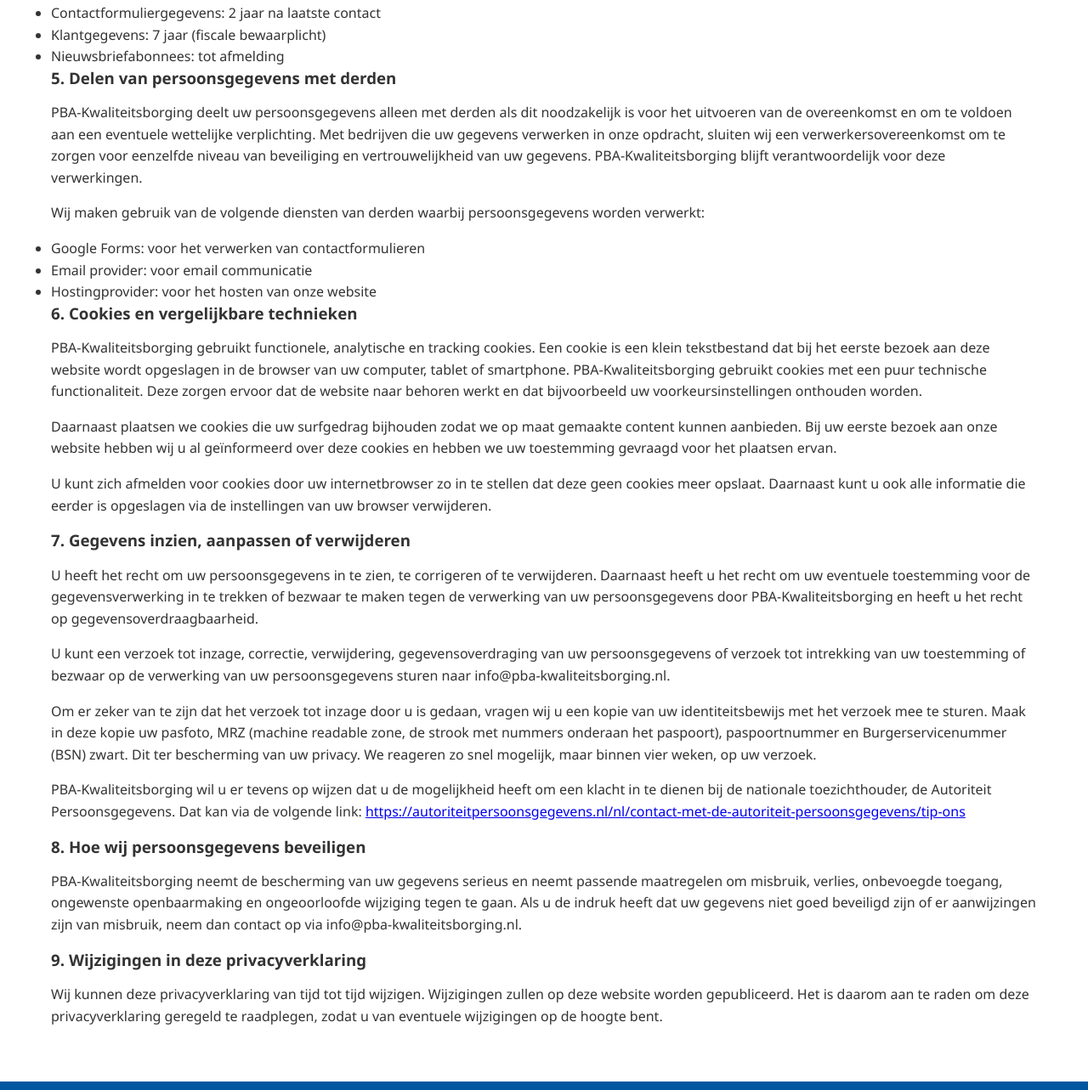
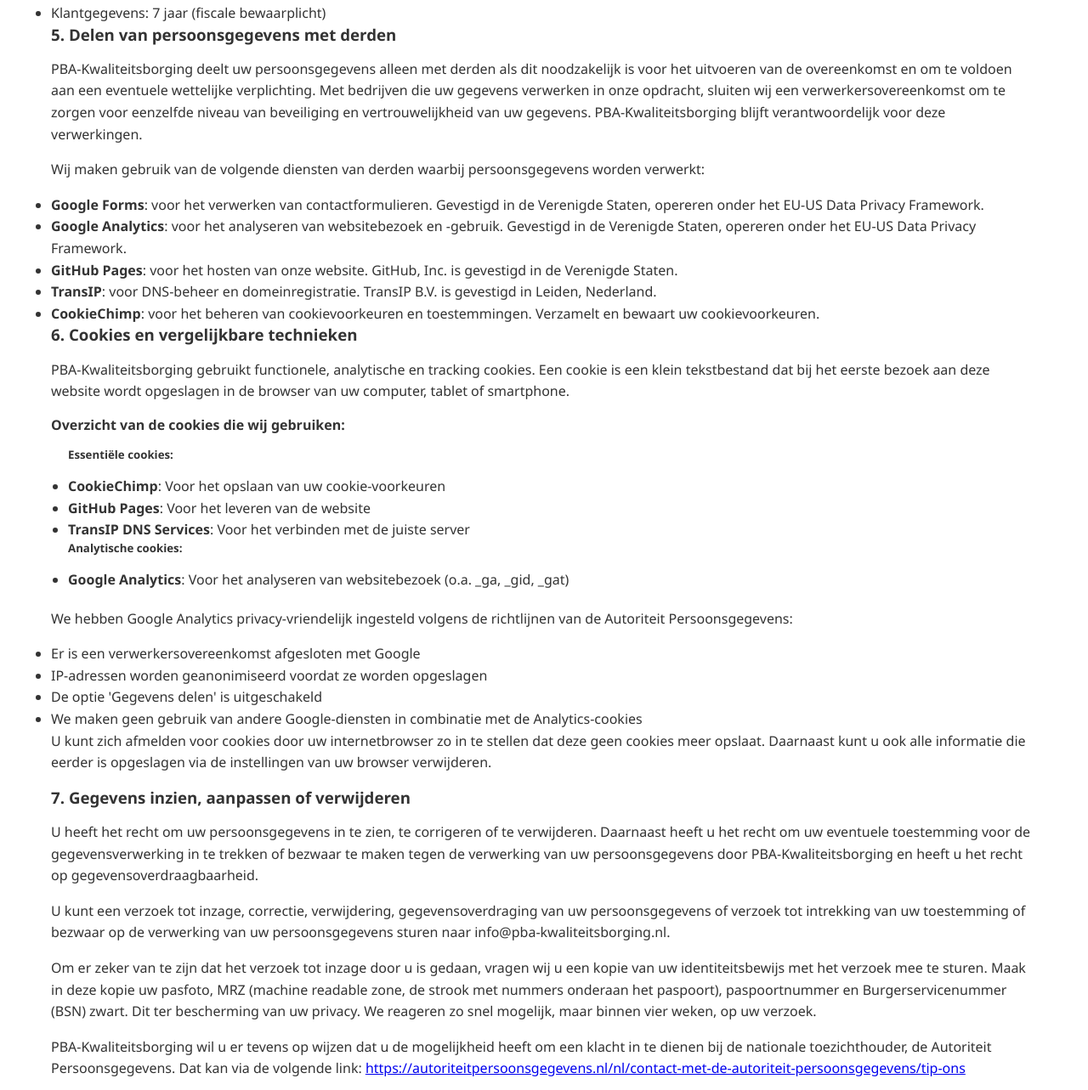
Before and after one commit to youripullens/pba, a plain HTML site: page privacy-policy/index.html in a window 1280 px wide. Shown: the part 1514-2797 px from the top of the page at 85% size. Drawn offline with Linux system fonts and the light colour scheme; a script that the page names is missing.

Commit message:
updated privacy policy

```diff
--- a/privacy-policy/index.html
+++ b/privacy-policy/index.html
@@ -53,7 +53,7 @@
       <p>PBA-Kwaliteitsborging<br>
         Ing. Misha Pullens<br>
         Email: info@pba-kwaliteitsborging.nl<br>
-        Telefoon: +31 (0) XX XXX XX XX</p>
+        Telefoon: +31 (0) 6 54 91 65 08</p>
     </div>
 
     <h3>2. Persoonsgegevens die wij verwerken</h3>
@@ -75,7 +75,6 @@
       <li>Om contact met u op te nemen naar aanleiding van een informatieverzoek</li>
       <li>Om onze dienstverlening uit te kunnen voeren</li>
       <li>Het afhandelen van uw betaling</li>
-      <li>Verzenden van onze nieuwsbrief (alleen met expliciete toestemming)</li>
       <li>U te informeren over wijzigingen van onze diensten en producten</li>
       <li>Om onze website te verbeteren</li>
     </ul>
@@ -83,7 +82,7 @@
     <p>De grondslagen voor de verwerking van uw persoonsgegevens zijn:</p>
     <ul>
       <li>Uitvoering van de overeenkomst: voor diensten die u bij ons afneemt</li>
-      <li>Toestemming: voor het gebruik van het contactformulier en het ontvangen van de nieuwsbrief</li>
+      <li>Toestemming: voor het gebruik van het contactformulier</li>
       <li>Gerechtvaardigd belang: voor het verbeteren van onze website en dienstverlening</li>
       <li>Wettelijke verplichting: om te voldoen aan onze fiscale bewaarplicht</li>
     </ul>
@@ -93,7 +92,6 @@
     <ul>
       <li>Contactformuliergegevens: 2 jaar na laatste contact</li>
       <li>Klantgegevens: 7 jaar (fiscale bewaarplicht)</li>
-      <li>Nieuwsbriefabonnees: tot afmelding</li>
     </ul>
 
     <h3>5. Delen van persoonsgegevens met derden</h3>
@@ -101,15 +99,39 @@
 
     <p>Wij maken gebruik van de volgende diensten van derden waarbij persoonsgegevens worden verwerkt:</p>
     <ul>
-      <li>Google Forms: voor het verwerken van contactformulieren</li>
-      <li>Email provider: voor email communicatie</li>
-      <li>Hostingprovider: voor het hosten van onze website</li>
+      <li><strong>Google Forms</strong>: voor het verwerken van contactformulieren. Gevestigd in de Verenigde Staten, opereren onder het EU-US Data Privacy Framework.</li>
+      <li><strong>Google Analytics</strong>: voor het analyseren van websitebezoek en -gebruik. Gevestigd in de Verenigde Staten, opereren onder het EU-US Data Privacy Framework.</li>
+      <li><strong>GitHub Pages</strong>: voor het hosten van onze website. GitHub, Inc. is gevestigd in de Verenigde Staten.</li>
+      <li><strong>TransIP</strong>: voor DNS-beheer en domeinregistratie. TransIP B.V. is gevestigd in Leiden, Nederland.</li>
+      <li><strong>CookieChimp</strong>: voor het beheren van cookievoorkeuren en toestemmingen. Verzamelt en bewaart uw cookievoorkeuren.</li>
     </ul>
 
     <h3>6. Cookies en vergelijkbare technieken</h3>
-    <p>PBA-Kwaliteitsborging gebruikt functionele, analytische en tracking cookies. Een cookie is een klein tekstbestand dat bij het eerste bezoek aan deze website wordt opgeslagen in de browser van uw computer, tablet of smartphone. PBA-Kwaliteitsborging gebruikt cookies met een puur technische functionaliteit. Deze zorgen ervoor dat de website naar behoren werkt en dat bijvoorbeeld uw voorkeursinstellingen onthouden worden.</p>
+    <p>PBA-Kwaliteitsborging gebruikt functionele, analytische en tracking cookies. Een cookie is een klein tekstbestand dat bij het eerste bezoek aan deze website wordt opgeslagen in de browser van uw computer, tablet of smartphone.</p>
 
-    <p>Daarnaast plaatsen we cookies die uw surfgedrag bijhouden zodat we op maat gemaakte content kunnen aanbieden. Bij uw eerste bezoek aan onze website hebben wij u al geïnformeerd over deze cookies en hebben we uw toestemming gevraagd voor het plaatsen ervan.</p>
+    <h4>Overzicht van de cookies die wij gebruiken:</h4>
+
+    <div style="margin-left: 20px; margin-bottom: 20px;">
+      <h5>Essentiële cookies:</h5>
+      <ul>
+        <li><strong>CookieChimp</strong>: Voor het opslaan van uw cookie-voorkeuren</li>
+        <li><strong>GitHub Pages</strong>: Voor het leveren van de website</li>
+        <li><strong>TransIP DNS Services</strong>: Voor het verbinden met de juiste server</li>
+      </ul>
+
+      <h5>Analytische cookies:</h5>
+      <ul>
+        <li><strong>Google Analytics</strong>: Voor het analyseren van websitebezoek (o.a. _ga, _gid, _gat)</li>
+      </ul>
+    </div>
+
+    <p>We hebben Google Analytics privacy-vriendelijk ingesteld volgens de richtlijnen van de Autoriteit Persoonsgegevens:</p>
+    <ul>
+      <li>Er is een verwerkersovereenkomst afgesloten met Google</li>
+      <li>IP-adressen worden geanonimiseerd voordat ze worden opgeslagen</li>
+      <li>De optie 'Gegevens delen' is uitgeschakeld</li>
+      <li>We maken geen gebruik van andere Google-diensten in combinatie met de Analytics-cookies</li>
+    </ul>
 
     <p>U kunt zich afmelden voor cookies door uw internetbrowser zo in te stellen dat deze geen cookies meer opslaat. Daarnaast kunt u ook alle informatie die eerder is opgeslagen via de instellingen van uw browser verwijderen.</p>
 
@@ -123,9 +145,23 @@
     <p>PBA-Kwaliteitsborging wil u er tevens op wijzen dat u de mogelijkheid heeft om een klacht in te dienen bij de nationale toezichthouder, de Autoriteit Persoonsgegevens. Dat kan via de volgende link: <a href="https://autoriteitpersoonsgegevens.nl/nl/contact-met-de-autoriteit-persoonsgegevens/tip-ons" target="_blank">https://autoriteitpersoonsgegevens.nl/nl/contact-met-de-autoriteit-persoonsgegevens/tip-ons</a></p>
 
     <h3>8. Hoe wij persoonsgegevens beveiligen</h3>
-    <p>PBA-Kwaliteitsborging neemt de bescherming van uw gegevens serieus en neemt passende maatregelen om misbruik, verlies, onbevoegde toegang, ongewenste openbaarmaking en ongeoorloofde wijziging tegen te gaan. Als u de indruk heeft dat uw gegevens niet goed beveiligd zijn of er aanwijzingen zijn van misbruik, neem dan contact op via info@pba-kwaliteitsborging.nl.</p>
+    <p>PBA-Kwaliteitsborging neemt de bescherming van uw gegevens serieus en neemt passende maatregelen om misbruik, verlies, onbevoegde toegang, ongewenste openbaarmaking en ongeoorloofde wijziging tegen te gaan. Enkele maatregelen die wij nemen zijn:</p>
+    <ul>
+      <li>Gebruik van beveiligde verbindingen (HTTPS)</li>
+      <li>Toegangsbeperking tot persoonsgegevens</li>
+      <li>Regelmatige beveiligingsupdates van de gebruikte systemen</li>
+    </ul>
 
-    <h3>9. Wijzigingen in deze privacyverklaring</h3>
+    <p>Als u de indruk heeft dat uw gegevens niet goed beveiligd zijn of er aanwijzingen zijn van misbruik, neem dan contact op via info@pba-kwaliteitsborging.nl.</p>
+
+    <h3>9. Internationale gegevensoverdracht</h3>
+    <p>Sommige van onze dienstverleners zijn gevestigd buiten de Europese Economische Ruimte (EER). Wanneer wij persoonsgegevens delen met deze dienstverleners, zorgen wij ervoor dat er passende waarborgen zijn getroffen, zoals:</p>
+    <ul>
+      <li>Dienstverleners in de Verenigde Staten (Google, GitHub) opereren onder het EU-US Data Privacy Framework</li>
+      <li>Het afsluiten van verwerkersovereenkomsten met standaardbepalingen die zijn goedgekeurd door de Europese Commissie</li>
+    </ul>
+
+    <h3>10. Wijzigingen in deze privacyverklaring</h3>
     <p>Wij kunnen deze privacyverklaring van tijd tot tijd wijzigen. Wijzigingen zullen op deze website worden gepubliceerd. Het is daarom aan te raden om deze privacyverklaring geregeld te raadplegen, zodat u van eventuele wijzigingen op de hoogte bent.</p>
   </section>
 </div>
```
Also changed, not shown: index.html (+1 -1 lines).
